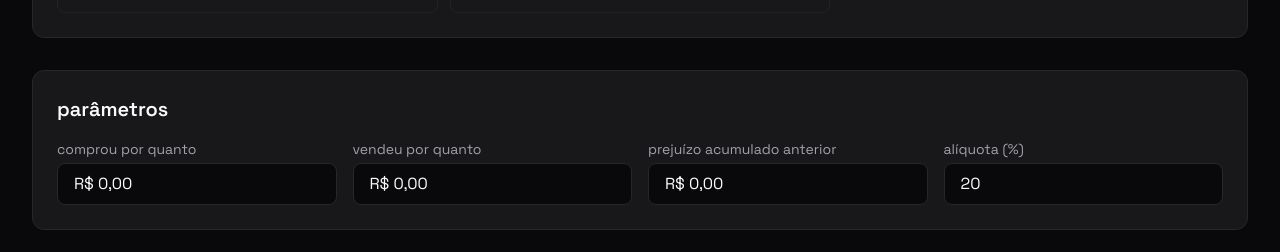
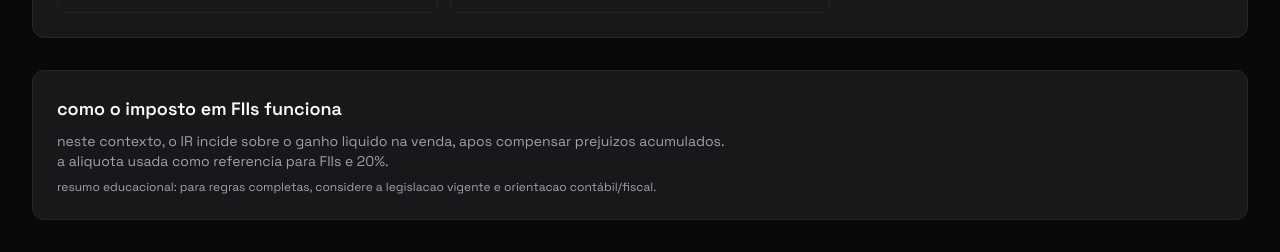
Before and after one commit to leonardoamsilva/monor.me, a React (Vite) app: page /simulador-aportes in a window 1280 px wide. Both pictures are taken after a click on the button 1032 px from the left and 301 px from the top of the page. Shown: the part 423-675 px from the top of the page. Built offline with nearby package versions, Linux system fonts and the light colour scheme; no server answers.

Commit message:
refactor: adjusting layout

```diff
--- a/src/pages/SimuladorAportes.jsx
+++ b/src/pages/SimuladorAportes.jsx
@@ -665,6 +665,12 @@ function LossCompensationSimulator() {
 
   return (
     <>
+          <div className="bg-surface border border-border rounded-xl p-6 mb-8">
+        <h2 className="text-lg font-semibold mb-2">como o imposto em FIIs funciona</h2>
+        <p className="text-sm text-muted">neste contexto, o IR incide sobre o ganho liquido na venda, apos compensar prejuizos acumulados.</p>
+        <p className="text-sm text-muted">a aliquota usada como referencia para FIIs e 20%.</p>
+        <p className="text-xs text-muted mt-2">resumo educacional: para regras completas, considere a legislacao vigente e orientacao contábil/fiscal.</p>
+      </div>
       <div className="bg-surface border border-border rounded-xl p-6 mb-8">
         <h2 className="text-xl font-semibold mb-4">parâmetros</h2>
         <div className="grid grid-cols-1 md:grid-cols-2 lg:grid-cols-4 gap-4">
```
